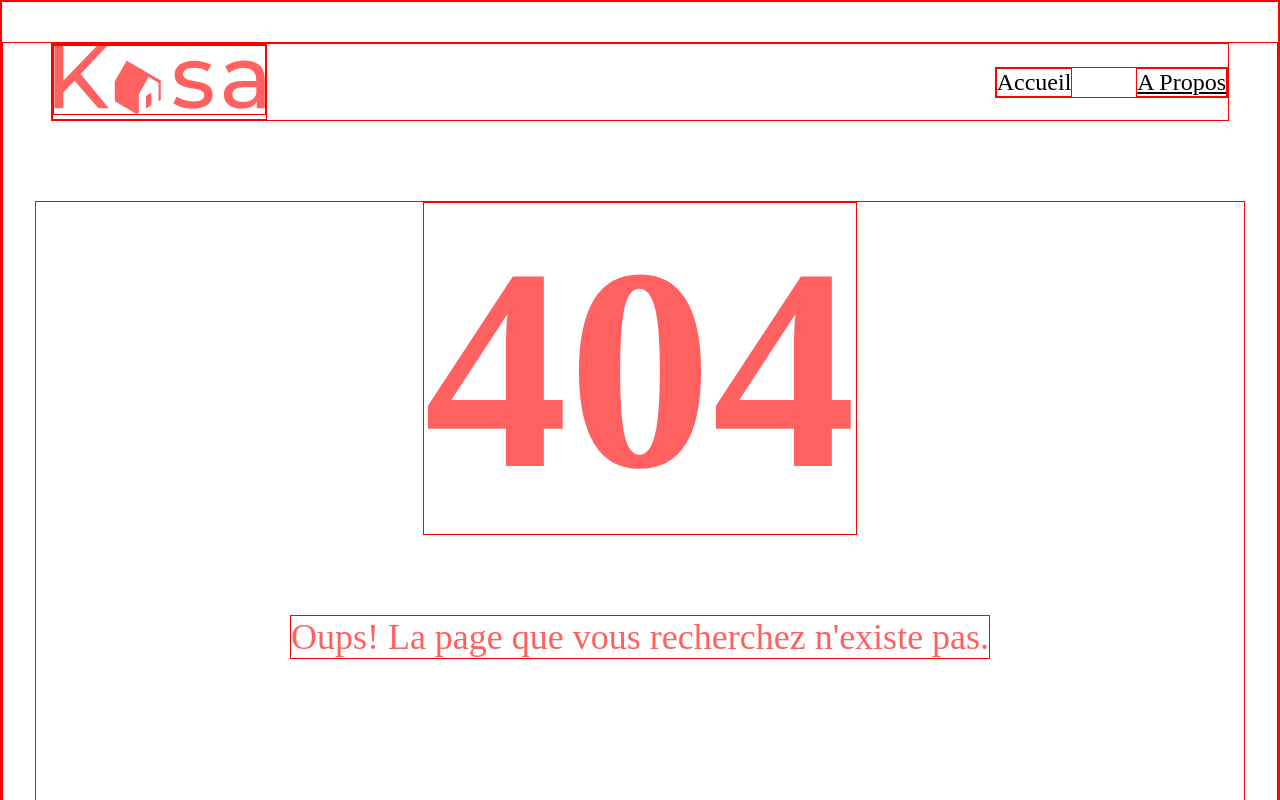
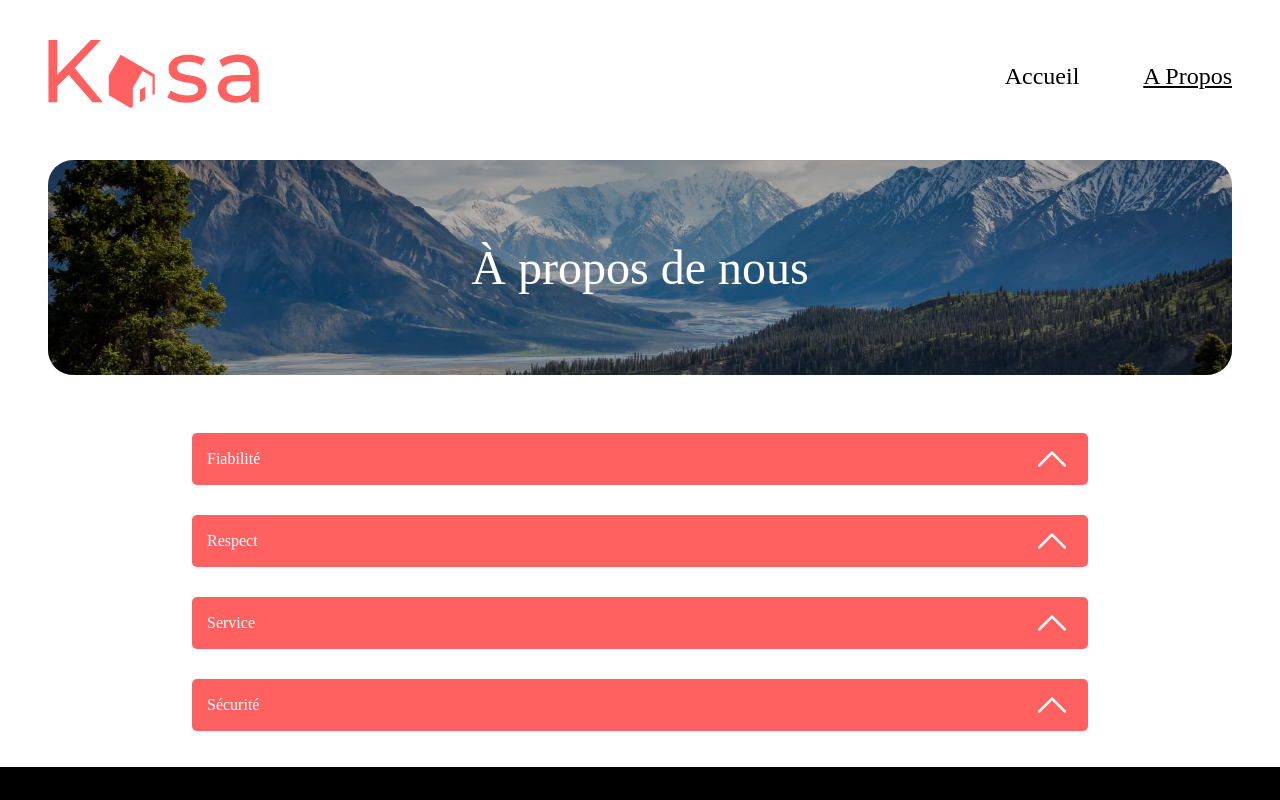
Before and after one commit to thevietngu/Proj5-OC-IMMO-KASA, a React (Create React App) app: page /about in a window 1280 px wide. Before the commit this address had no page. Shown: the top 800 px of the page. Built offline with nearby package versions, Linux system fonts and the light colour scheme.

Commit message:
Ajour foctionnalité fetch + components collapse ( liste deroulante) + Page About

```diff
--- /dev/null
+++ b/public/datas/aboutData.json
@@ -0,0 +1,18 @@
+[
+	{
+		"title": "Fiabilité",
+		"content": "Les annonces postée sur Kazaa garantissent une fiabilité totale. Les photos sont conformes aux logements, et toutes les informations sont régulièrement vérifiées par nos équipes."
+	},
+	{
+		"title": "Respect",
+		"content": "la bienveillance fait partie des valeurs fondatrices de Kasa. Tout comportement discriminatoire ou de perturbation du voisinage, entraînera une exclusion de notre plate-forme."
+	},
+	{
+		"title": "Service",
+		"content": "la bienveillance fait partie des valeurs fondatrices de Kasa. Tout comportement discriminatoire ou de perturbation du voisinage, entraînera une exclusion de notre plate-forme."
+	},
+	{
+		"title": "Sécurité",
+		"content": "la sécurité est la priorité de Kasa. Aussi bien pour nos hôtes que pour nos voyageurs, chaque logement correspond aux critères de sécurité établis par nos services. En laissant une note aussi bien à l'autre colocataire, cela permet à nos équipes de vérifier que les standards sont bien respecté. Nous organisons également des ateliers sur la sécurité domestique pour nos hôtes."
+	}
+]
--- a/src/Components/App/App.jsx
+++ b/src/Components/App/App.jsx
@@ -3,6 +3,7 @@ import { BrowserRouter as Router, Routes, Route } from "react-router-dom";
 // Pages
 import Home from "../../Pages/Home/Home";
 import Error from "../../Pages/Error/Error";
+import About from "../../Pages/About/About";
 
 // Components
 import Header from "../Header/Header";
@@ -12,9 +13,9 @@ function App() {
   return (
     <Router>
       <Header />
-
       <Routes>
         <Route path="/" element={<Home />} />
+        <Route path="/about" element={<About />} />
         <Route path="*" element={<Error />} />
       </Routes>
       <Footer />
--- a/src/Components/Collapse/Collapse.jsx
+++ b/src/Components/Collapse/Collapse.jsx
@@ -0,0 +1,31 @@
+import React from 'react';
+import './Collapse.scss';
+import { useState } from 'react';
+import collapseArrow from '../../Assets/Pictures/arrow_up.png';
+
+function Collapse({ title, content }) {
+
+	const [active, setActive] = useState(false);
+
+	const handleToggle = () => {
+		setActive(!active);
+	};
+
+	return (
+		<div className={`collapse ${active && 'active'}`}>
+			<div className='collapse__title'>
+				{title}
+				<img
+					className="collapse__icon"
+					onClick={handleToggle}
+					src={collapseArrow}
+					alt='collapse arrow'
+				/>
+			</div>
+			<div className="collapse__content">{content}</div>
+		</div>
+	);
+};
+
+
+export default Collapse;
--- a/src/Components/Collapse/Collapse.scss
+++ b/src/Components/Collapse/Collapse.scss
@@ -0,0 +1,75 @@
+
+@import '../../Styles/index.scss';
+
+.collapse {
+	display: flex;
+	flex-direction: column;
+	align-items: center;
+
+
+	&__title {
+		display: flex;
+		flex-direction: row;
+		align-items: center;
+		justify-content: space-between;
+		margin-top: 10px;
+		padding: 10px 20px 10px 15px;
+		border-radius: 5px;
+		width: 100%;
+		background: $color-primary;
+		color: $white;
+		z-index: 2;
+	}
+
+	&__icon {
+		cursor: pointer;
+		width: 32px;
+		height: 32px;
+		transform: rotate(0deg);
+		transition: all 0.3s ease-in-out;
+	}
+
+	&__content {
+		display: flex;
+		flex-direction: column;
+		align-items: flex-start;
+		width: 100%;
+		visibility: hidden;
+		height: 0;
+		opacity: 0;
+		background: $grey-light-bg;
+		padding: 10px 20px 10px 15px;
+		color: var(--red, $color-primary);
+		transform: translateY(-10px);
+		transition: transform 0.3s ease-in-out, visibility 0s 0.3s, height 0s 0.3s;
+	}
+
+	&.active>.collapse__content {
+		visibility: visible;
+		height: auto;
+		opacity: 1;
+		transform: translateY(0);
+		transition: all 0.2s ease-in-out;
+		// transition-delay: 0.1s;
+	}
+
+	&.active>.collapse__title img {
+		transform: rotate(-180deg);
+	}
+
+}
+
+@media screen and (max-width: 550px) {
+	.collapse__title {
+		font-size: 13px;
+	}
+
+	.collapse__icon {
+		width: 16px;
+		height: 16px;
+	}
+
+	.collapse__content {
+		font-size: 13px;
+	}
+}
--- /dev/null
+++ b/src/Components/GetLogementdata/GetLogementdata.jsx
@@ -0,0 +1,28 @@
+import { useState, useEffect } from 'react';
+
+function GetLogementdata() {
+  const [logementData, setLogementData] = useState([]);
+
+  useEffect(() => {
+    const fetchData = async () => {
+      try {
+        const response = await fetch('/datas/logdatas.json');
+
+        if (!response.ok) {
+          throw new Error(`Erreur HTTP: ${response.status}`);
+        }
+
+        const data = await response.json();
+        setLogementData(data);
+      } catch (error) {
+        console.error('Erreur lors de la récupération des données JSON:', error);
+      }
+    };
+
+    fetchData();
+  }, []);
+
+  return logementData;
+}
+
+export default GetLogementdata;
--- /dev/null
+++ b/src/Components/Getaboutdata/Getaboutdata.jsx
@@ -0,0 +1,28 @@
+import { useState, useEffect } from 'react';
+
+function Getaboutdata() {
+  const [aboutData, setaboutData] = useState([]);
+
+  useEffect(() => {
+    const fetchData = async () => {
+      try {
+        const response = await fetch('/datas/aboutData.json');
+
+        if (!response.ok) {
+          throw new Error(`Erreur HTTP: ${response.status}`);
+        }
+
+        const data = await response.json();
+        setaboutData(data);
+      } catch (error) {
+        console.error('Erreur lors de la récupération des données JSON:', error);
+      }
+    };
+
+    fetchData();
+  }, []);
+
+  return aboutData;
+}
+
+export default Getaboutdata;
--- a/src/Pages/About/About.jsx
+++ b/src/Pages/About/About.jsx
@@ -0,0 +1,33 @@
+ import React from 'react';
+import Banner from '../../Components/Banner/Banner';
+import AboutBannerBg from '../../Assets/Pictures/about_banner_bg.webp'
+import Collapse from '../../Components/Collapse/Collapse';
+import './About.scss';
+import Getaboutdata from '../../Components/Getaboutdata/Getaboutdata';
+
+function About() {
+
+	const  aboutData = Getaboutdata();
+
+	return (
+		<div>
+
+
+		<Banner title='À propos de nous' backgroundSrc={AboutBannerBg} />
+			<ul className='collapse-container'>
+				{aboutData.map(({ index, title, content }) =>
+				(
+					<div key={`${index}-${title}`}>
+						<Collapse
+							title={title}
+							content={content}
+						/>
+					</div>
+				)
+				)}
+			</ul>
+		</div>
+	);
+};
+
+export default About
--- a/src/Pages/About/About.scss
+++ b/src/Pages/About/About.scss
@@ -0,0 +1,16 @@
+@import '../../Styles/index.scss';
+
+.collapse-container {
+	display: flex;
+	flex-direction: column;
+	width: 70%;
+	margin: 1rem auto;
+	align-items: center;
+}
+
+@media screen and (max-width: 550px) {
+	.collapse-container {
+		padding: 1rem;
+		width: 100%;
+	}
+}
--- a/src/Pages/Home/Home.jsx
+++ b/src/Pages/Home/Home.jsx
@@ -1,30 +1,13 @@
-import React, { useState, useEffect } from 'react';
 import Banner from '../../Components/Banner/Banner';
 import HomeBannerBg from '../../Assets/Pictures/home_banner_bg.webp';
 import Card from '../../Components/Card/Card';
 import './Home.scss';
+import GetLogementdata from '../../Components/GetLogementdata/GetLogementdata'
+
 
 function Home() {
-  const [logementData, setLogementData] = useState([]);
 
-  useEffect(() => {
-    const fetchData = async () => {
-      try {
-        const response = await fetch('/datas/logdatas.json');
-
-        if (!response.ok) {
-          throw new Error(`Erreur HTTP: ${response.status}`);
-        }
-
-        const data = await response.json();
-        setLogementData(data);
-      } catch (error) {
-        console.error('Erreur lors de la récupération des données JSON:', error);
-      }
-    };
-
-    fetchData();
-  }, []);
+	const  logementData = GetLogementdata();
 
   return (
     <div>
--- a/src/Styles/index.scss
+++ b/src/Styles/index.scss
@@ -11,7 +11,7 @@ $white: #FFFFFF;
     box-sizing: border-box;
     font-family: 'Montserrat';
     font-style: normal;
-    border: 1px solid red;
+   // border: 1px solid red;
 }
 
 a {
```
